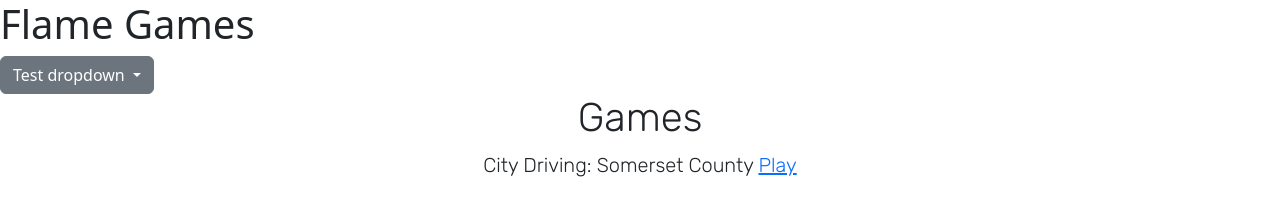
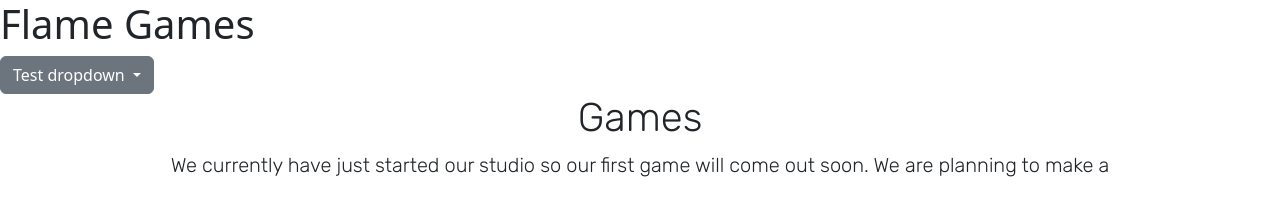
Before and after one commit to FlaminGamez/FlaminGamez.github.io, a plain HTML site: page Games.html in a window 1280 px wide. Drawn offline with nearby package versions, Linux system fonts and the light colour scheme.

Commit message:
Update Games.html

```diff
--- a/Games.html
+++ b/Games.html
@@ -23,7 +23,7 @@
     </div>
     <h2 id="headerzone">Games</h2>
     <p id="Paragraphone">
-        City Driving: Somerset County <a href="https://web.roblox.com/games/10145937961/City-Driving-Somerset-County">Play</a>
+        We currently have just started our studio so our first game will come out soon. We are planning to make a
     </p>
   </body>
 </html>
```
